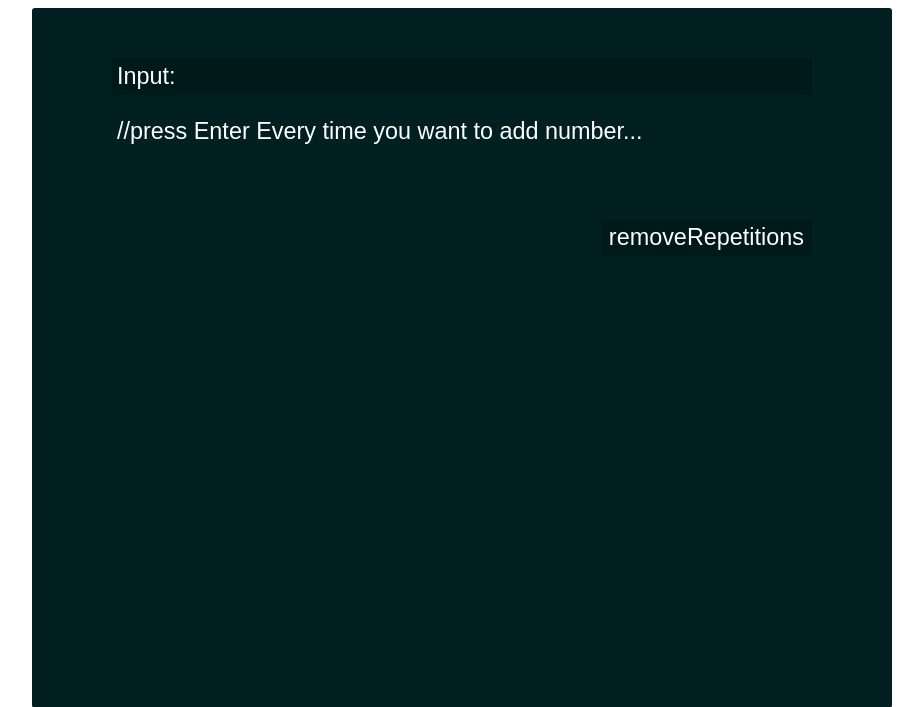
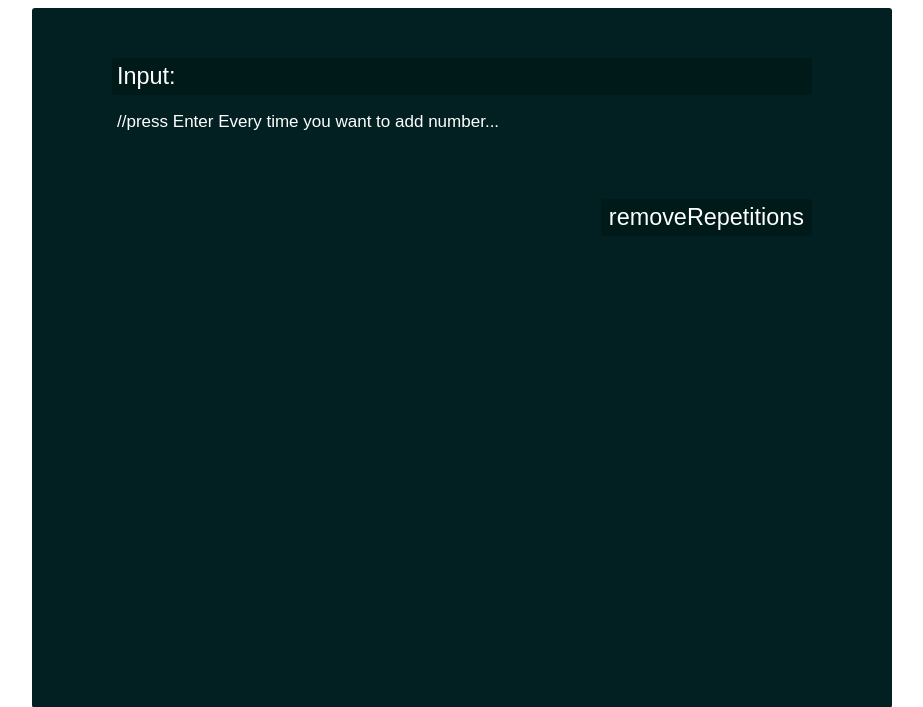
Before and after one commit to Sherif-lotfy/Front-end-Development, a PHP site: page / in a window 1280 px wide. Shown: the top 707 px of the page, without its empty margins (183-1106 px from the left). Run offline with PHP 8.4, Linux system fonts and the light colour scheme.

Commit message:
Update stylesheet.css
Signed-off-by: Sherif-lotfy <127263385+Sherif-lotfy@users.noreply.github.com>

```diff
--- a/2nd CsDept/Sheet-3/Q1/stylesheet.css
+++ b/2nd CsDept/Sheet-3/Q1/stylesheet.css
@@ -59,3 +59,6 @@ form {
     display:inline-block;
     top: 1px;
 }
+p {
+    font-size: 80%;
+}
```
